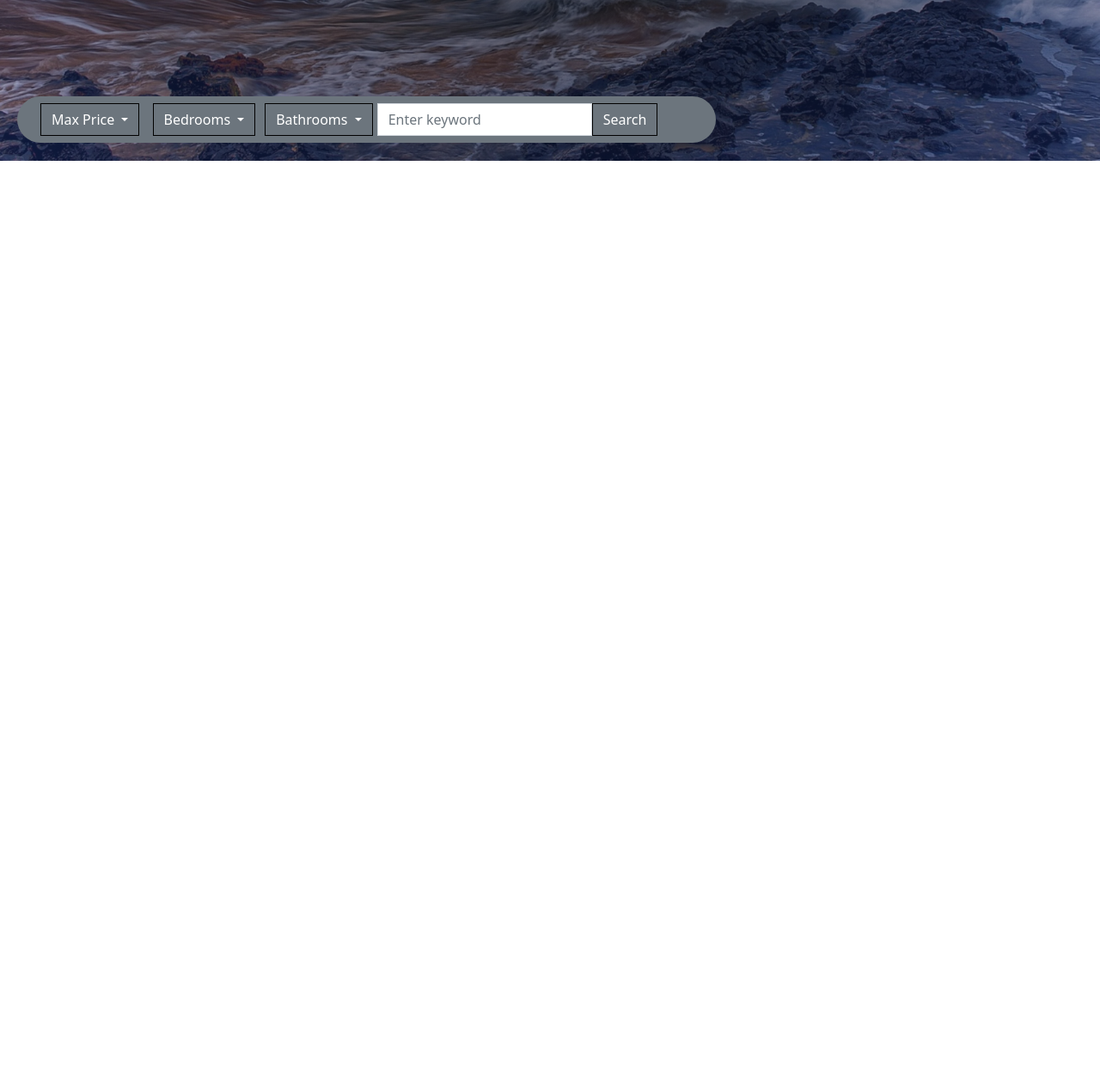
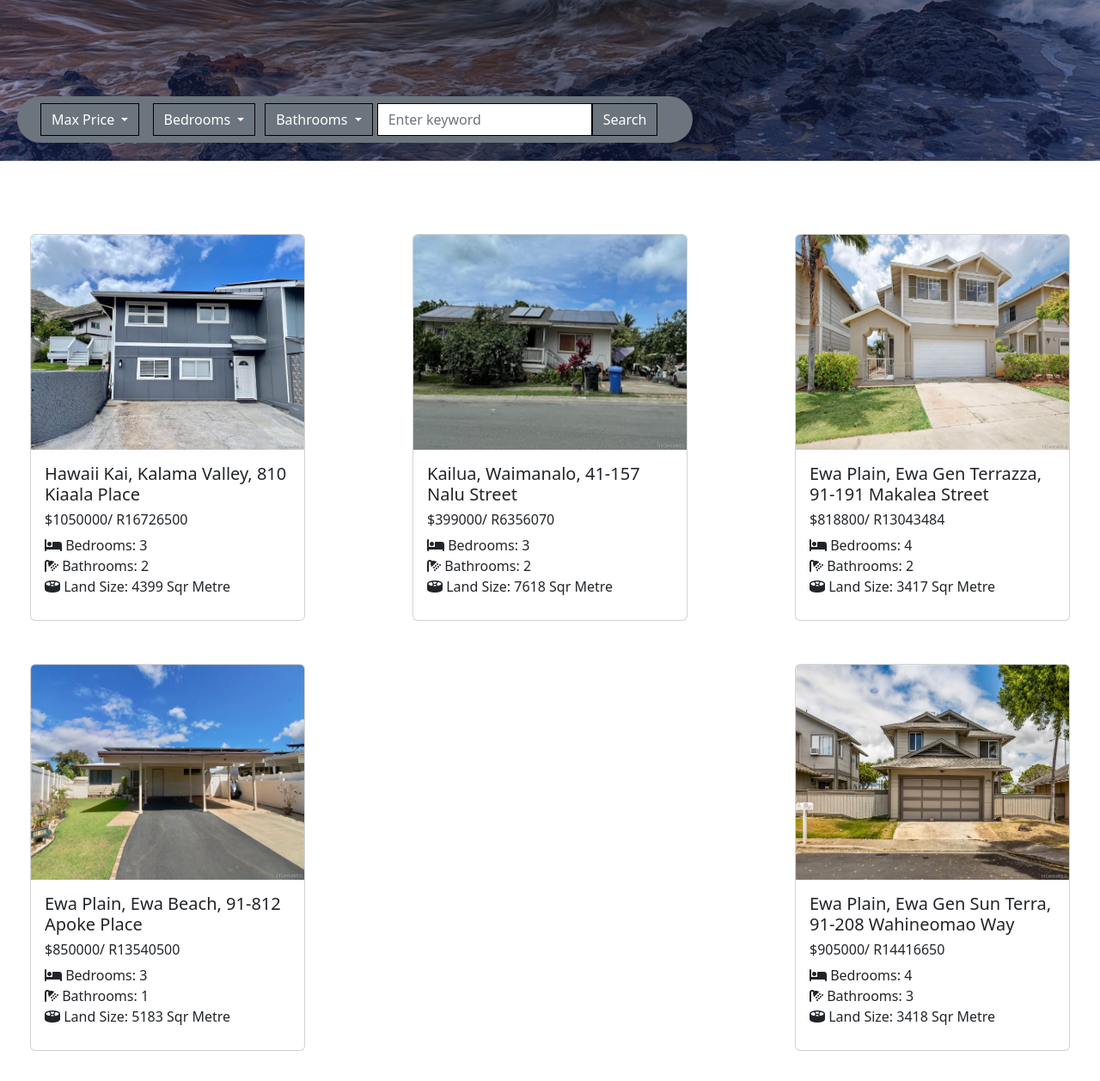
Before and after one commit to MuddathirDawood/PropertiesList, a plain HTML site: page index.html in a window 1280 px wide. Shown: the part 613-1870 px from the top of the page at 86% size. Before the commit the page ends 800 px from the top, so only its background shows below. Drawn offline with nearby package versions, Linux system fonts and the light colour scheme.

Commit message:
Porperties

```diff
--- a/index.html
+++ b/index.html
@@ -50,14 +50,14 @@
                       Max Price
                     </button>
                     <ul class="dropdown-menu">
-                      <li><a class="dropdown-item" onclick="budget(999999999)">Any</a></li>
-                      <li><a class="dropdown-item" onclick="budget(500)">$50000</a></li>
-                      <li><a class="dropdown-item" onclick="budget(1000)">$100000</a></li>
-                      <li><a class="dropdown-item" onclick="budget(2000)">$200000</a></li>
-                      <li><a class="dropdown-item" onclick="budget(4000)">$400000</a></li>
-                      <li><a class="dropdown-item" onclick="budget(6000)">$600000</a></li>
-                      <li><a class="dropdown-item" onclick="budget(10000)">$1000000</a></li>
-                      <li><a class="dropdown-item" onclick="budget(10000)">$5000000</a></li>
+                      <li><a class="dropdown-item" onclick="budget(9999999999)">Any</a></li>
+                      <li><a class="dropdown-item" onclick="budget(50000)">$50000</a></li>
+                      <li><a class="dropdown-item" onclick="budget(100000)">$100000</a></li>
+                      <li><a class="dropdown-item" onclick="budget(200000)">$200000</a></li>
+                      <li><a class="dropdown-item" onclick="budget(400000)">$400000</a></li>
+                      <li><a class="dropdown-item" onclick="budget(600000)">$600000</a></li>
+                      <li><a class="dropdown-item" onclick="budget(1000000)">$1000000</a></li>
+                      <li><a class="dropdown-item" onclick="budget(5000000)">$5000000</a></li>
                     </ul>
                   </div>
                   <div class="dropdown-center col-md-2">
@@ -78,18 +78,17 @@
                       Bathrooms
                     </button>
                     <ul class="dropdown-menu">
-                      <li><a class="dropdown-item" onclick="bedrooms(1)">1</a></li>
-                      <li><a class="dropdown-item" onclick="bedrooms(2)">2</a></li>
-                      <li><a class="dropdown-item" onclick="bedrooms(3)">3</a></li>
-                      <li><a class="dropdown-item" onclick="bedrooms(4)">4</a></li>
-                      <li><a class="dropdown-item" onclick="bedrooms(99)">More than 4</a></li>
+                      <li><a class="dropdown-item" onclick="bathrooms(1)">1</a></li>
+                      <li><a class="dropdown-item" onclick="bathrooms(2)">2</a></li>
+                      <li><a class="dropdown-item" onclick="bathrooms(3)">3</a></li>
+                      <li><a class="dropdown-item" onclick="bathrooms(4)">4</a></li>
+                      <li><a class="dropdown-item" onclick="bathrooms(99)">More than 4</a></li>
                     </ul>
                   </div>
                   <form class="d-flex col-md-2" role="search">
                     <input class="form-control" type="search" placeholder="Enter keyword" id="search">
                     <button class="btn" type="submit" id="searchbtn">Search</button>
                   </form>
-
                 </div>
               </nav>
           </section>
@@ -97,7 +96,7 @@
         </section>
     </main>
 
-
+    <script src="https://kit.fontawesome.com/e09bf8c0bb.js" crossorigin="anonymous"></script>
     <script src="./script/code.js"></script>
     <script src="https://cdn.jsdelivr.net/npm/bootstrap@5.2.0-beta1/dist/js/bootstrap.bundle.min.js"></script>
 </body>
--- a/script/code.js
+++ b/script/code.js
@@ -0,0 +1,92 @@
+let properties = [
+    {
+    id: 1,
+    address:{
+        region: 'Hawaii Kai',
+        neighbourhood: 'Kalama Valley',
+        street: '810 Kiaala Place'
+    },
+    rooms:{
+        bedrooms: 3,
+        bathrooms: 2
+    },
+    price: 1050000,
+    size: 4399
+},{
+    id: 2,
+    address:{
+        region: 'Kailua',
+        neighbourhood: 'Waimanalo',
+        street: '41-157 Nalu Street'
+    },
+    rooms:{
+        bedrooms: 3,
+        bathrooms: 2
+    },
+    price: 399000,
+    size: 7618
+},{
+    id: 3,
+    address:{
+        region: 'Ewa Plain',
+        neighbourhood: 'Ewa Gen Terrazza',
+        street: '91-191 Makalea Street'
+    },
+    rooms:{
+        bedrooms: 4,
+        bathrooms: 2
+    },
+    price: 818800,
+    size: 3417
+},{
+    id: 4,
+    address:{
+        region: 'Ewa Plain',
+        neighbourhood: 'Ewa Beach',
+        street: '91-812 Apoke Place'
+    },
+    rooms:{
+        bedrooms: 3,
+        bathrooms: 1
+    },
+    price: 850000,
+    size: 5183
+},{
+    id: 5,
+    address:{
+        region: 'Ewa Plain',
+        neighbourhood: 'Ewa Gen Sun Terra',
+        street: '91-208 Wahineomao Way'
+    },
+    rooms:{
+        bedrooms: 4,
+        bathrooms: 3
+    },
+    price: 905000,
+    size: 3418
+}
+];
+
+properties.forEach((land,index)=>{
+    localStorage.setItem('land',JSON.stringify(properties));
+    console.table(index);
+    let rand = land.price * 15.93
+    document.querySelector('#properties').innerHTML += `
+            <div>
+                <div class="card">
+                    <img src="../assets/${index}.jpg" class="card-img-top" alt="...">
+                    <div class="card-body">
+                        <h5 class="card-title">${land.address.region}, ${land.address.neighbourhood}, ${land.address.street}</h5>
+                        <h6 class="card-text">$${land.price}/ R${rand}</h6>
+                        <p class="card-text"><i class="fas fa-bed"></i> Bedrooms: ${land.rooms.bedrooms}</p>
+                        <p class="card-text"><i class="fa-solid fa-shower"></i> Bathrooms: ${land.rooms.bathrooms}</p>
+                        <p class="card-text"><i class="fa-solid fa-drum-steelpan"></i> Land Size: ${land.size} Sqr Metre</p>
+                    </div>
+                </div>
+            </div>
+    `
+});
+
+(function addData(){
+    localStorage.setItem('land',JSON.stringify(properties));
+})();
--- a/styles/style.css
+++ b/styles/style.css
@@ -37,6 +37,7 @@ body{
 #landingpg{
     min-height: 100vh;
     background: url(/assets/436964.png) no-repeat center center/cover;
+    background-attachment: fixed;
     position: relative;
     min-width: 95vw;
     z-index: 1;
@@ -84,10 +85,11 @@ body{
     font-size: 19px;
 }
 
-/*\\\\\\\\\\\\\\\\\\\\\\\\\\\\\\\\\\\\\\\\\\\\\\\\\\\\\\\\\\\\\\\\\\ Filter ///////////////////////////////////////////////////////*/
+/*\\\\\\\\\\\\\\\\\\\\\\\\\\\\\\\\\\\\\\\\\\\\\\\\\\\\\\\\\\\\\\\\\\ Filter ////////////////////////////////////////////////////////////////*/
 #search{
     border-radius: 0;
     width: 250px;
+    border: 1px solid black;
 }
 
 .btn{
@@ -103,8 +105,6 @@ body{
     border: 1px solid #5c636a;
     background-color: #5c636a;
 }
-
-
 
 #filter{
     position: absolute;
@@ -123,5 +123,28 @@ body{
 #filter>nav>.row{
     margin-left: 15px;
     border-radius: 200px;
-    margin-right: 15px;
+
     }
+
+/*\\\\\\\\\\\\\\\\\\\\\\\\\\\\\\\\\\\\\\\\\\\\\\\\\\\\\\\\\\\\\\\\\\ Properties ////////////////////////////////////////////////////////////////*/
+#properties{
+    display: flex;
+    flex-flow: row wrap;
+    justify-content: space-between;
+    margin: 35px 35px 35px 35px;
+}
+
+.card p{
+    margin-bottom: 0;
+    border-radius: 0;
+}
+
+.card{
+    margin-top: 50px;
+    height: 450px;
+    width: 20em;
+}
+
+.card img{
+    height: 250px;
+}
```
Also changed, not shown: assets/0.jpg (added), assets/1.jpg (added), assets/2.jpg (added), assets/3.jpg (added), assets/4.jpg (added).
